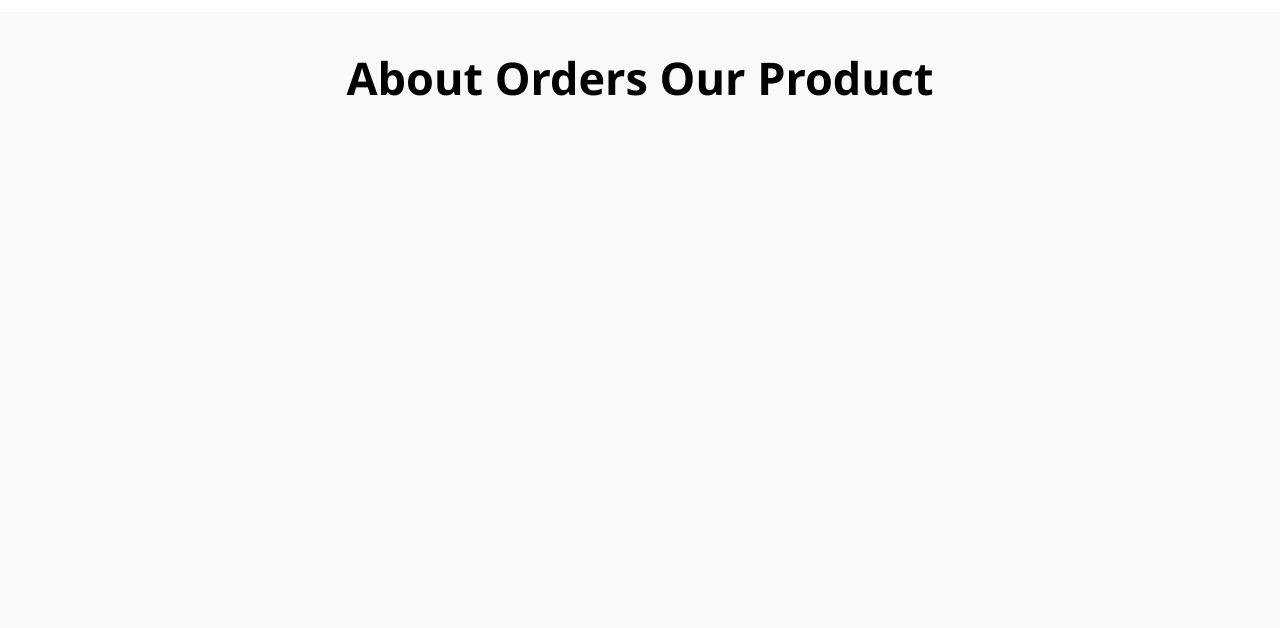
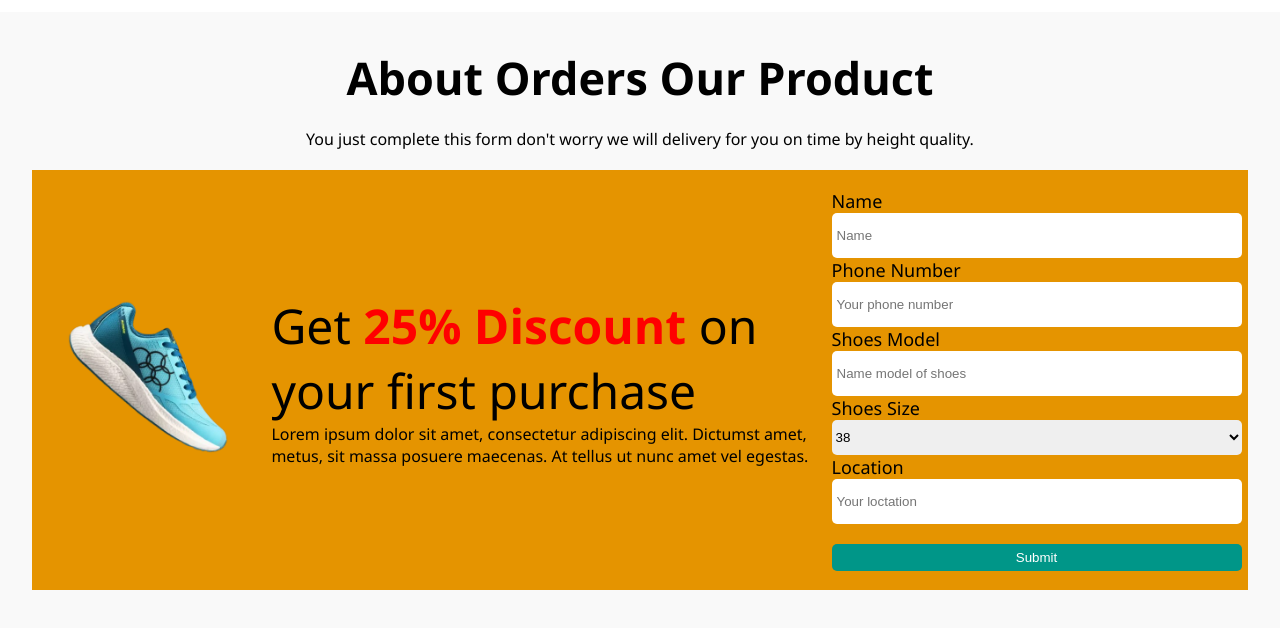
Before and after one commit to Panhakoeun/PROJECT-WEB-DESIGN, a plain HTML site: page index.html in a window 1280 px wide. Shown: the part 5730-6358 px from the top of the page. Before the commit the page ends 6302 px from the top, so only its background shows below. Drawn offline with Linux system fonts and the light colour scheme.

Commit message:
add form

```diff
--- a/index.html
+++ b/index.html
@@ -739,9 +739,49 @@
     <div class="orders-page" id="orders">
         <div class="orders-title">
             <h2>About Orders Our Product</h2>
+            <p>You just complete this form don't worry we will delivery for you on time by height quality.</p>
+        </div>
+        <div class="align-discount">
+            <div class="discount">
+                <img src="./img/order.png" style="width: 220px;">
+                <div class="info-discount">
+
+                    <h2>Get <b>25% Discount</b> on your first purchase</h2>
+                    <p>Lorem ipsum dolor sit amet, consectetur adipiscing elit. Dictumst amet, metus, sit massa posuere
+                        maecenas. At tellus ut nunc amet vel egestas.</p>
+
+                </div>
+                <div class="form-discount">
+                    <label for="name">Name</label>
+                    <input type="text" id="name" name="name" required placeholder="Name">
+                    <label for="number">Phone Number</label>
+                    <input type="number" id="number" name="number" required placeholder="Your phone number">
+
+                    <label for="model">Shoes Model</label>
+                    <input type="text" id="model" name="model" required placeholder="Name model of shoes">
+
+                    <label for="size">Shoes Size</label>
+                    <select name="size" id="size">
+                        <option value="38">38</option>
+                        <option value="39">39</option>
+                        <option value="40">40</option>
+                        <option value="41">41</option>
+                        <option value="42">42</option>
+                        <option value="43">43</option>
+                        <option value="44">44</option>
+                        <option value="45">45</option>
+                        <option value="46">46</option>
+                        <option value="47">47</option>
+                        <option value="47">48</option>
+                        <option value="other">Other</option>
+                    </select>
+                    <label for="locatio">Location</label>
+                    <input type="text" id="location" name="location" required placeholder="Your loctation">
+                    <button>Submit</button>
+                </div>
+            </div>
         </div>
     </div>
-
 </body>
 
 </html>
--- a/sass/_orders.scss
+++ b/sass/_orders.scss
@@ -1,11 +1,69 @@
-.orders-page{
-    height: 70vh;
+.orders-page {
+    height: 300vh;
 
-    .orders-title{
-         h2{
+    .orders-title {
+        h2 {
             @include title;
             text-align: center;
             padding-top: 35px;
-         }
+        }
+        p{
+            text-align: center;
+        }
     }
+
+    .align-discount {
+        padding-top: 20px;
+        display: flex;
+        justify-content: center;
+        align-items: center;
+
+
+        .discount {
+            background: $yellow;
+            display: flex;
+            justify-content: space-around;
+            align-items: center;
+            width: 95%;
+            height: 420px;
+
+            .info-discount{
+                width: 45%;
+
+                h2{
+                    font-size: 48px;
+                    font-weight: 400;
+                    b{
+                        color: red;
+                    }
+                }
+            }
+            .form-discount{
+                display: flex;
+                flex-direction: column;
+
+                label{
+                    font-size: 18px;
+                }
+                input{
+                    width: 400px;
+                    height: 35px;
+                    border-radius: 5px;
+                    border: none;
+                    padding: 5px;
+                }
+                select{
+                    height: 35px;
+                    border-radius: 5px;
+                    border: none;
+                }
+                button{
+                    @include button;
+                    margin-top: 20px;
+                }
+            }
+        }
+    }
+
+
 }
```
Also changed, not shown: css/style.css, img/order.png (added).
